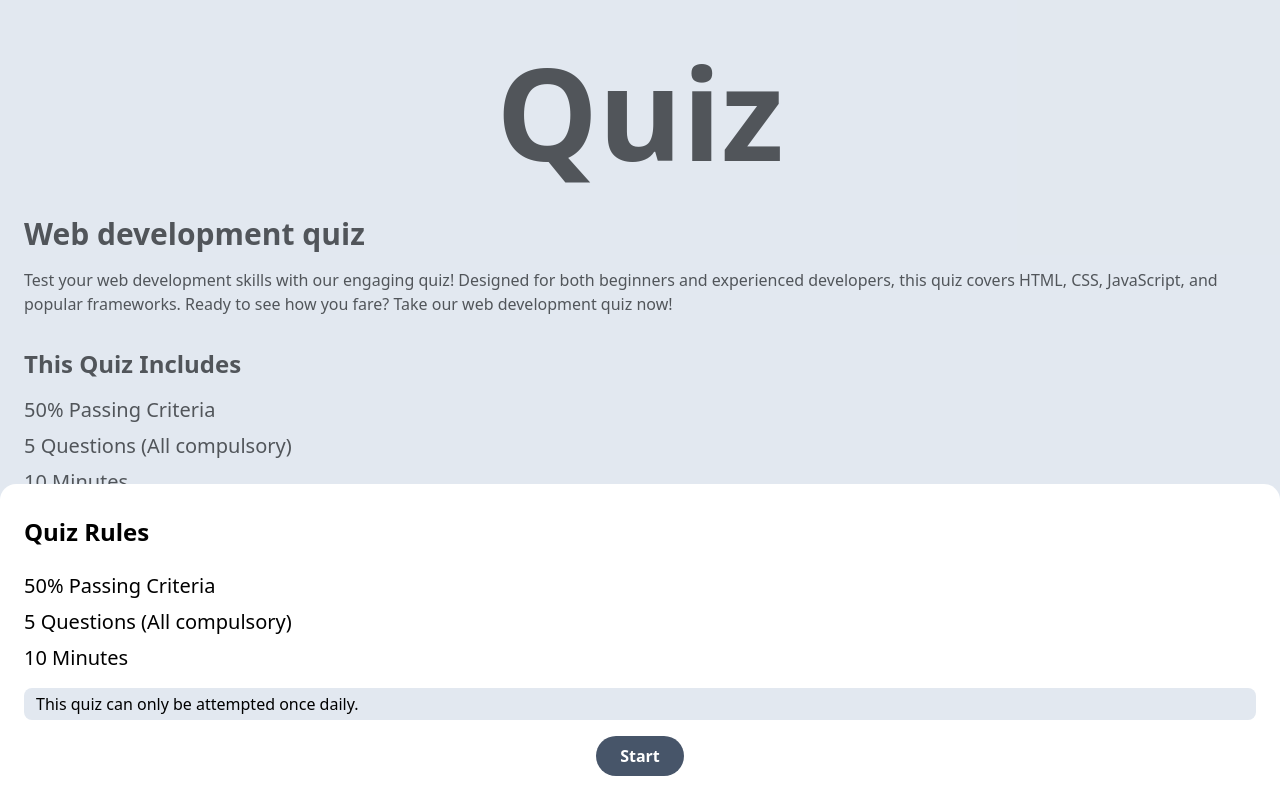
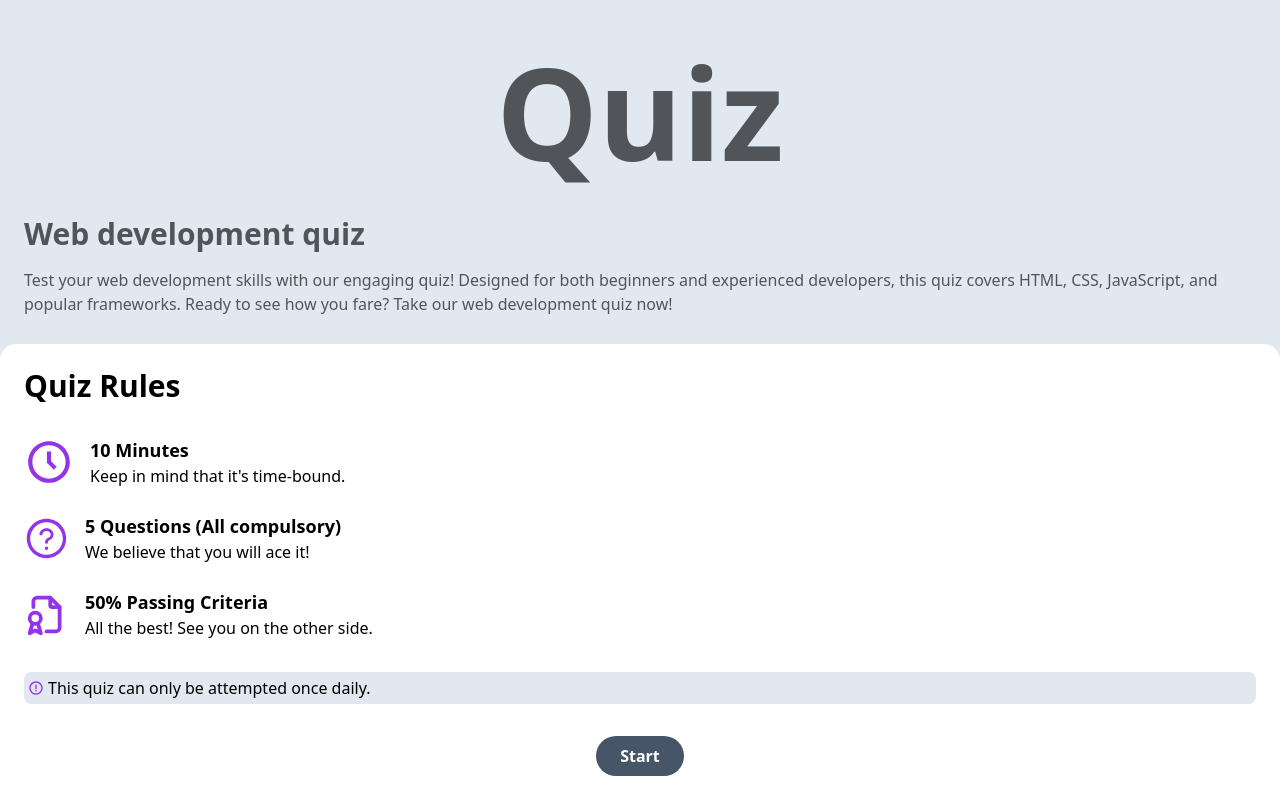
Before and after one commit to Rrhul0/quiz-app, a Next.js app: page / in a window 1280 px wide. Both pictures are taken after a click on the button "Take Quiz". Built offline with nearby package versions, Linux system fonts and the light colour scheme.

Commit message:
added icons and fixed some styling in home page

```diff
--- a/pages/index.tsx
+++ b/pages/index.tsx
@@ -1,30 +1,44 @@
 import { QuizContext } from '@/contexts/quizContext'
 import Link from 'next/link'
 import { useContext, useState } from 'react'
+import { BiTimeFive, BiErrorCircle } from 'react-icons/bi'
+import { AiOutlineQuestionCircle } from 'react-icons/ai'
+import { TbFileCertificate, TbCircleNumber1 } from 'react-icons/tb'
 
 export default function Home() {
     const [startQuiz, setStartQuiz] = useState(false)
     const { setQuizId, setQuestionNumber } = useContext(QuizContext)
 
     return (
-        <main className='h-screen w-screen overflow-hidden p-6'>
+        <main className='flex h-screen w-screen flex-col justify-between overflow-hidden p-6'>
+            <section>
                 <h1 className='py-6 text-center text-9xl font-extrabold'>Quiz</h1>
                 <h2 className='py-4 text-3xl font-bold'>Web development quiz</h2>
                 <div>
                     Test your web development skills with our engaging quiz! Designed for both beginners and experienced
-                developers, this quiz covers HTML, CSS, JavaScript, and popular frameworks. Ready to see how you fare?
-                Take our web development quiz now!
+                    developers, this quiz covers HTML, CSS, JavaScript, and popular frameworks. Ready to see how you
+                    fare? Take our web development quiz now!
                 </div>
-            <section className='py-4'>
+            </section>
+            <section className=''>
                 <h3 className='py-4 text-2xl font-bold'>This Quiz Includes</h3>
-                <ul className='flex flex-col gap-2 text-xl'>
-                    <li>50% Passing Criteria</li>
-                    <li>5 Questions (All compulsory)</li>
-                    <li>10 Minutes</li>
-                    <li>1 Daily Attempt</li>
+                <ul className='flex flex-col gap-4 text-xl'>
+                    <li className='flex items-center gap-2'>
+                        <TbFileCertificate size={30} className='text-purple-600' />
+                        50% Passing Criteria
+                    </li>
+                    <li className='flex items-center gap-2'>
+                        <AiOutlineQuestionCircle size={28} className='text-purple-600' />5 Questions (All compulsory)
+                    </li>
+                    <li className='flex items-center gap-2'>
+                        <BiTimeFive size={30} className='text-purple-600' />
+                        10 Minutes
+                    </li>
+                    <li className='flex items-center gap-2'>
+                        <TbCircleNumber1 size={30} className='text-purple-600' />1 Daily Attempt
+                    </li>
                 </ul>
-            </section>
-            <div className='flex justify-center'>
+                <div className='flex justify-center pt-4'>
                     <button
                         onClick={() => setStartQuiz(previousValue => !previousValue)}
                         className='rounded-full bg-slate-600 px-6 py-2 font-semibold text-white'
@@ -32,20 +46,40 @@ export default function Home() {
                         Take Quiz
                     </button>
                 </div>
+            </section>
             {startQuiz && (
                 <div
                     className='absolute inset-0 z-10 flex h-full flex-col justify-end bg-slate-300 bg-opacity-40'
                     onClick={() => setStartQuiz(false)}
                 >
-                    <div className='flex flex-col gap-4 rounded-t-2xl bg-white p-6'>
-                        <h3 className='py-2 text-2xl font-bold'>Quiz Rules</h3>
-                        <ul className='flex flex-col gap-2 text-xl'>
-                            <li>50% Passing Criteria</li>
-                            <li>5 Questions (All compulsory)</li>
-                            <li>10 Minutes</li>
+                    <div className='flex flex-col gap-8 rounded-t-2xl bg-white p-6'>
+                        <h3 className='text-3xl font-bold'>Quiz Rules</h3>
+                        <ul className='flex flex-col gap-6 '>
+                            <li className='flex items-center gap-4'>
+                                <BiTimeFive size={50} className='text-purple-600' />
+                                <div>
+                                    <p className='text-lg font-semibold'>10 Minutes</p>
+                                    <p>Keep in mind that it&apos;s time-bound.</p>
+                                </div>
+                            </li>
+                            <li className='flex items-center gap-4 '>
+                                <AiOutlineQuestionCircle size={45} className='text-purple-600' />
+                                <div>
+                                    <p className='text-lg font-semibold'>5 Questions (All compulsory)</p>
+                                    <p>We believe that you will ace it!</p>
+                                </div>
+                            </li>
+                            <li className='flex items-center gap-4 '>
+                                <TbFileCertificate size={45} className='text-purple-600' />
+                                <div>
+                                    <p className='text-lg font-semibold'>50% Passing Criteria</p>
+                                    <p>All the best! See you on the other side.</p>
+                                </div>
+                            </li>
                         </ul>
-                        <div className='rounded-lg bg-slate-200 px-3 py-1'>
-                            This quiz can only be attempted once daily.
+                        <div className='flex items-center gap-1 rounded-lg bg-slate-200 p-1'>
+                            <BiErrorCircle className='text-purple-600' />
+                            <p>This quiz can only be attempted once daily.</p>
                         </div>
                         <div className='flex justify-center'>
                             <Link
```
Lines whose indentation alone changed are shown as unchanged.
